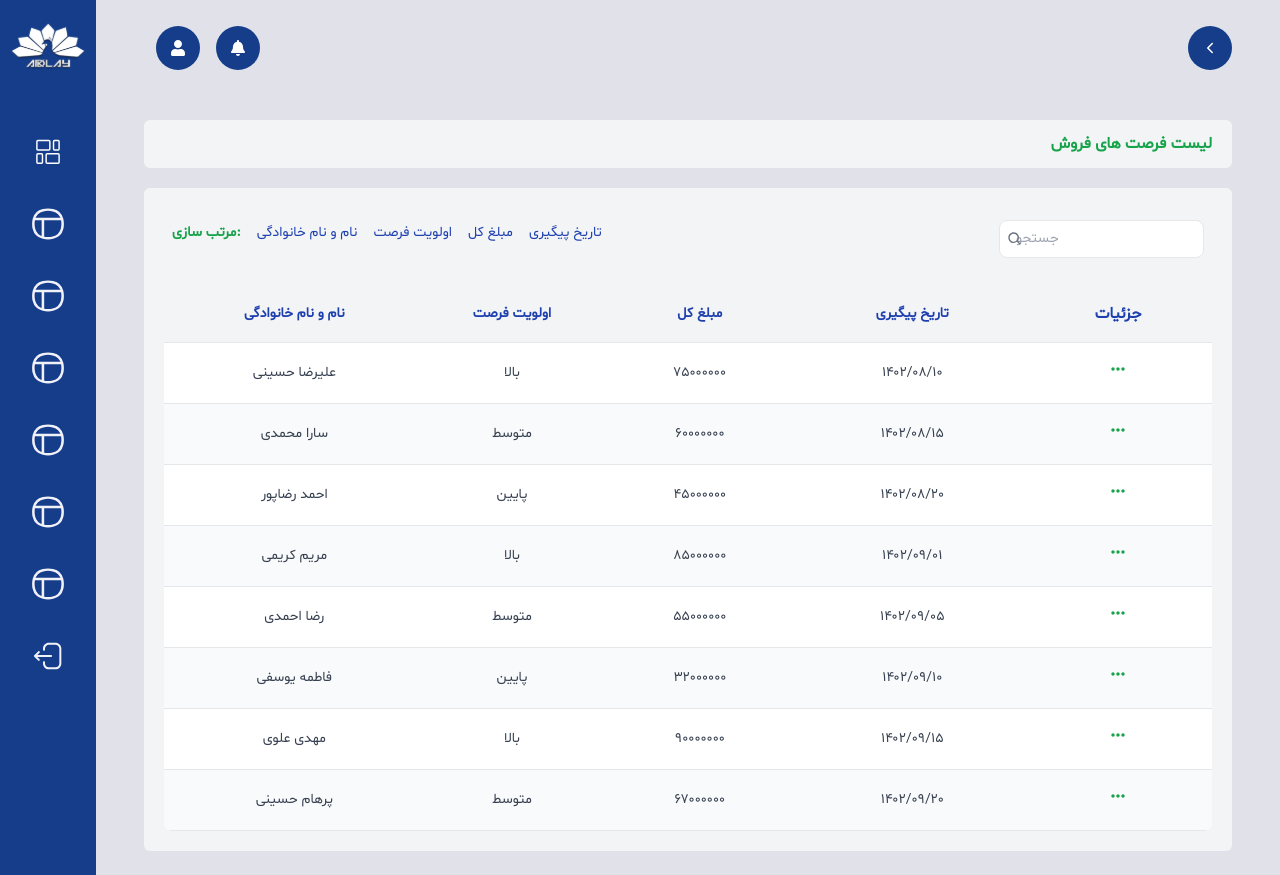
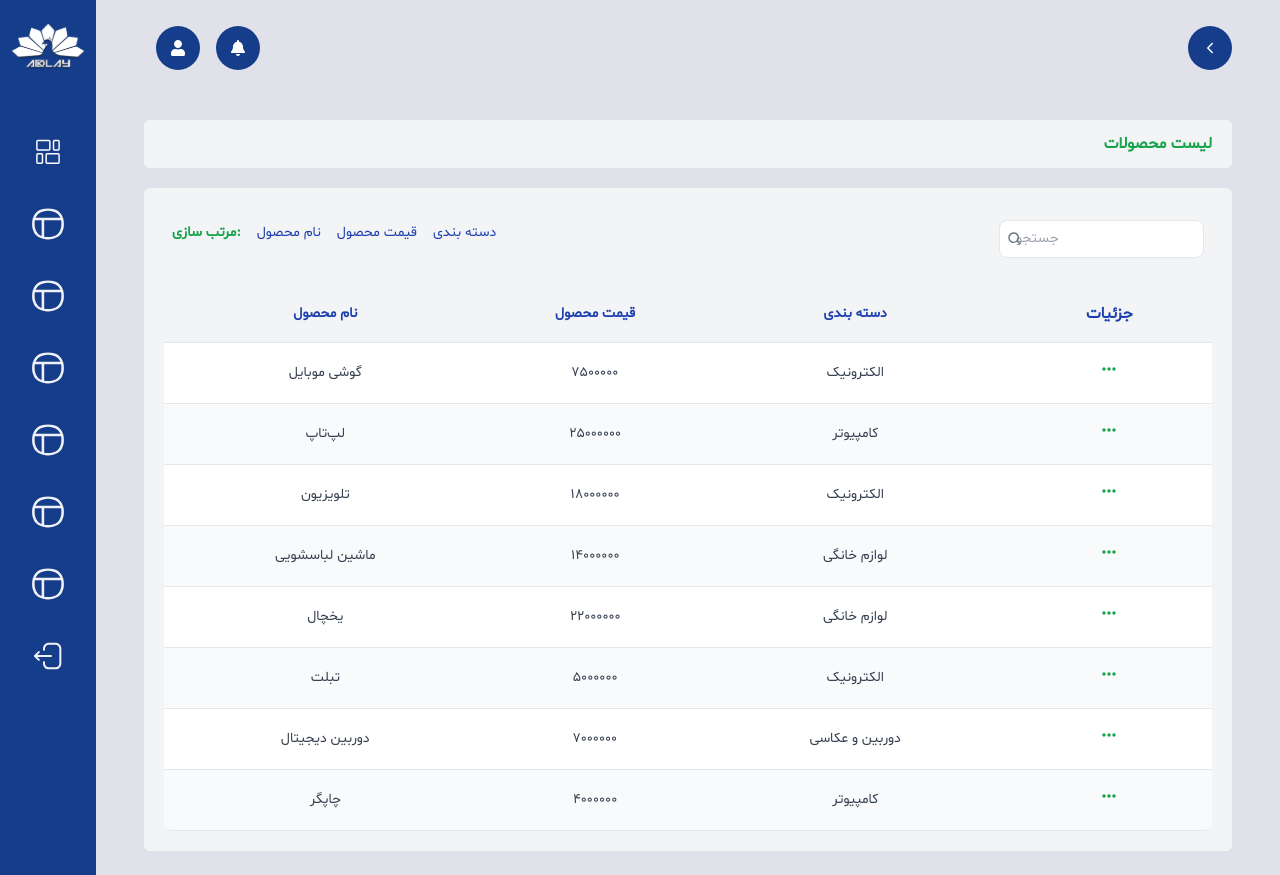
Before and after one commit to alirezzasarkar/customer-management-software, a React app: page /dashboard in a window 1280 px wide. Built offline with nearby package versions, Linux system fonts and the light colour scheme; the HTML template or start-up script is replaced by a standard one.

Commit message:
feat: ProductsListPage.jsx

```diff
--- /dev/null
+++ b/src/Pages/ProductsListPage.jsx
@@ -0,0 +1,66 @@
+import React, { useState } from "react";
+import ProductsList from "../Components/Products/ProductsList";
+
+const initialData = [
+  {
+    id: 1,
+    productName: "گوشی موبایل",
+    productPrice: "۷۵۰۰۰۰۰",
+    category: "الکترونیک",
+  },
+  {
+    id: 2,
+    productName: "لپ‌تاپ",
+    productPrice: "۲۵۰۰۰۰۰۰",
+    category: "کامپیوتر",
+  },
+  {
+    id: 3,
+    productName: "تلویزیون",
+    productPrice: "۱۸۰۰۰۰۰۰",
+    category: "الکترونیک",
+  },
+  {
+    id: 4,
+    productName: "ماشین لباسشویی",
+    productPrice: "۱۴۰۰۰۰۰۰",
+    category: "لوازم خانگی",
+  },
+  {
+    id: 5,
+    productName: "یخچال",
+    productPrice: "۲۲۰۰۰۰۰۰",
+    category: "لوازم خانگی",
+  },
+  {
+    id: 6,
+    productName: "تبلت",
+    productPrice: "۵۰۰۰۰۰۰",
+    category: "الکترونیک",
+  },
+  {
+    id: 7,
+    productName: "دوربین دیجیتال",
+    productPrice: "۷۰۰۰۰۰۰",
+    category: "دوربین و عکاسی",
+  },
+  {
+    id: 8,
+    productName: "چاپگر",
+    productPrice: "۴۰۰۰۰۰۰",
+    category: "کامپیوتر",
+  },
+];
+
+const columns = [
+  { id: "productName", label: "نام محصول" },
+  { id: "productPrice", label: "قیمت محصول" },
+  { id: "category", label: "دسته بندی" },
+];
+
+const ProductsListPage = () => {
+  const [data, setData] = useState(initialData);
+  return <ProductsList data={data} columns={columns} />;
+};
+
+export default ProductsListPage;
--- a/src/Routes/DashboardRoutes.jsx
+++ b/src/Routes/DashboardRoutes.jsx
@@ -1,12 +1,12 @@
 import React from "react";
 import Layout from "./../Components/Layout/Layout";
-import SalesOpportunitiesListPage from "../Pages/SalesOpportunitiesListPage";
+import ProductsListPage from "../Pages/ProductsListPage";
 
 const DashboardRoutes = () => {
   return (
     <Layout>
       {/* <Routes> */}
-      <SalesOpportunitiesListPage />
+      <ProductsListPage />
       {/* </Routes> */}
     </Layout>
   );
```
